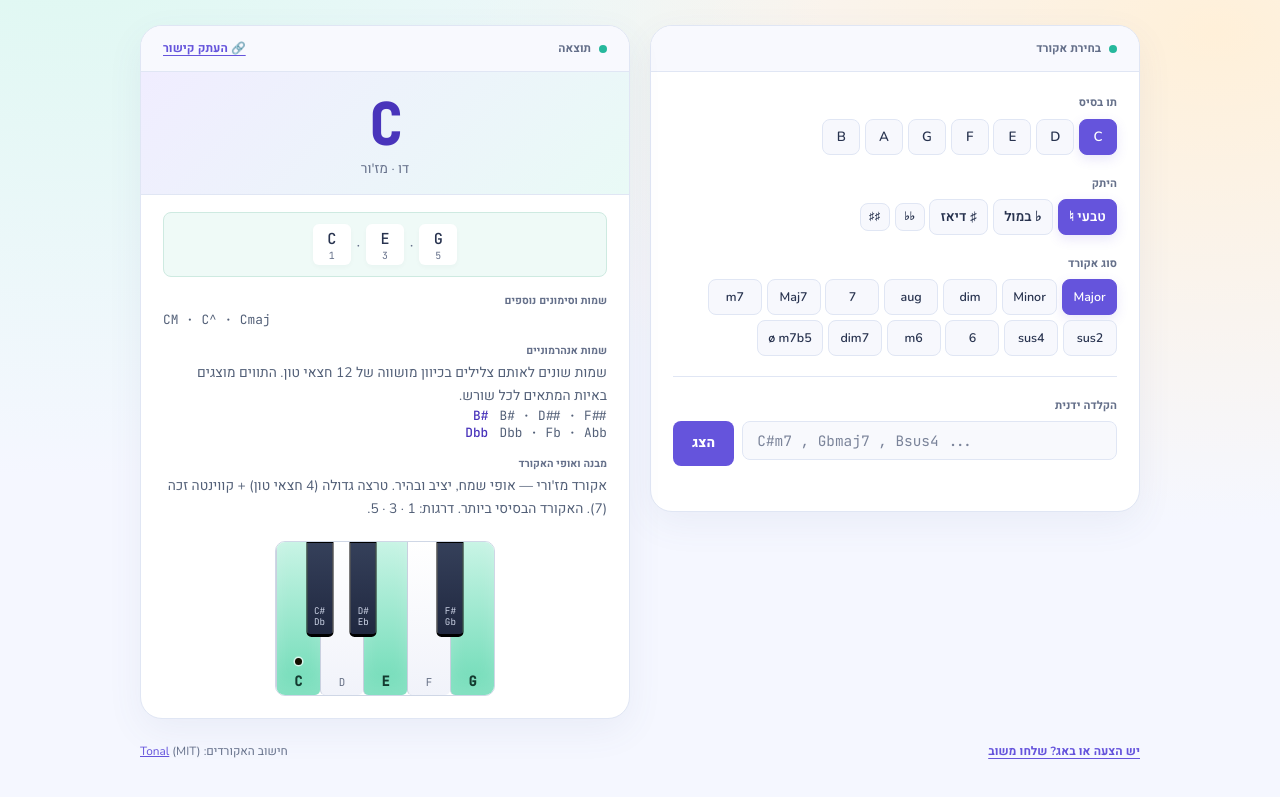
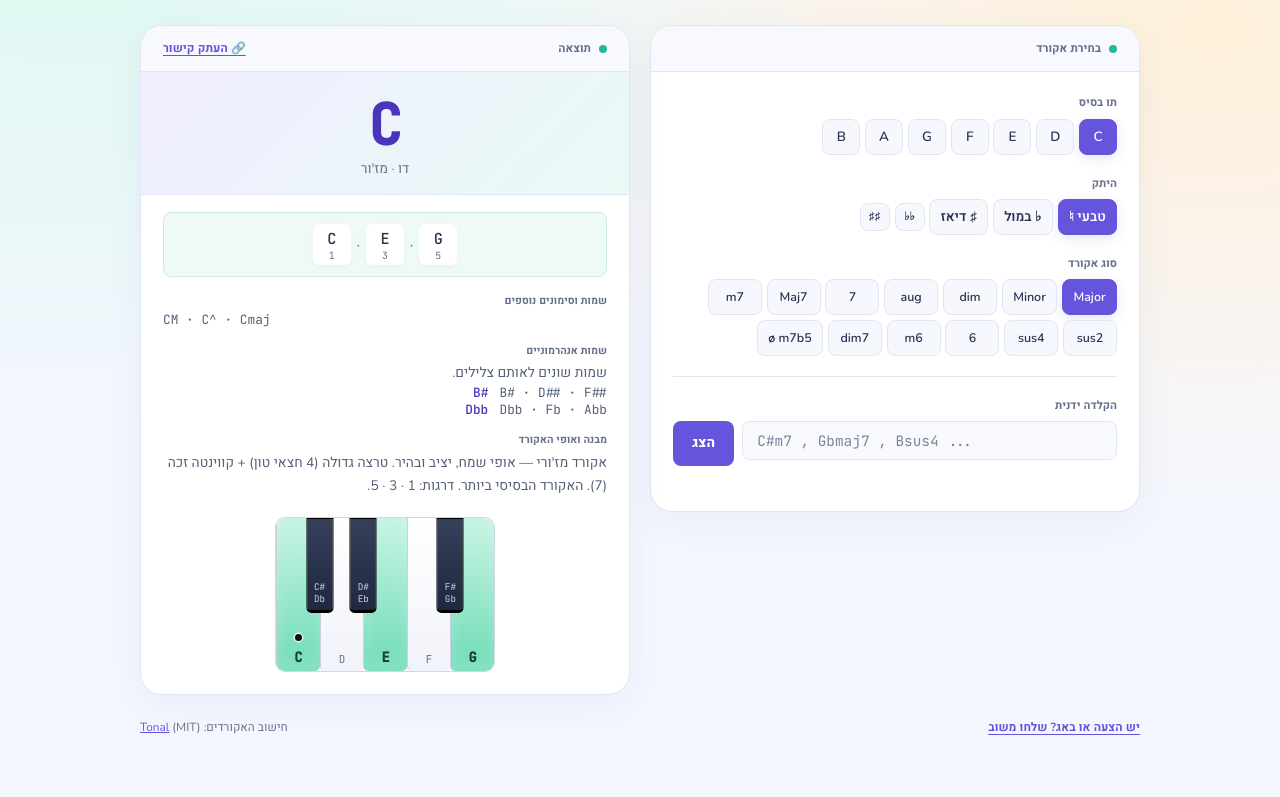
Before and after one commit to openmusictools/chord-lab, a website: page index.html in a window 1280 px wide. Shown: the part 105-902 px from the top of the page. Drawn offline with Linux system fonts and the light colour scheme.

Commit message:
Shorten enharmonic explanation
Updated the explanation for enharmonic names to be more concise.

```diff
--- a/index.html
+++ b/index.html
@@ -68,7 +68,7 @@
         <div class="info-block"><div class="info-lbl">שמות וסימונים נוספים</div><div class="info-val" id="aliases" dir="ltr"></div></div>
         <div class="info-block" id="enh-block" hidden>
           <div class="info-lbl">שמות אנהרמוניים</div>
-          <p class="info-explain">שמות שונים לאותם צלילים בכיוון מושווה של 12 חצאי טון. התווים מוצגים באיות המתאים לכל שורש.</p>
+          <p class="info-explain">שמות שונים לאותם צלילים.</p>
           <div id="enh-list"></div>
           <p class="info-explain" id="exotic-note" hidden>באיות הזה יש היתקים משולשים — זה נכון תאורטית, אבל בפועל כותבים בדרך כלל את השקול האנהרמוני.</p>
         </div>
```
